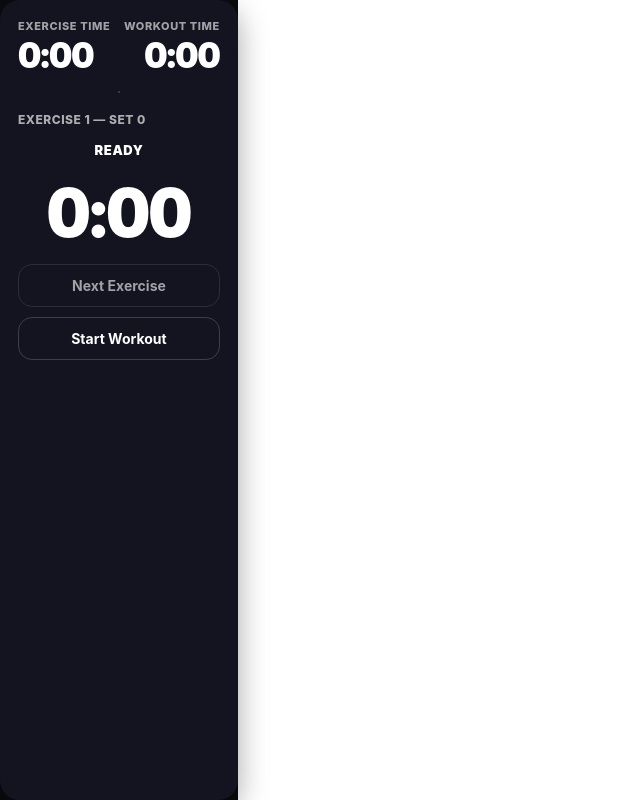
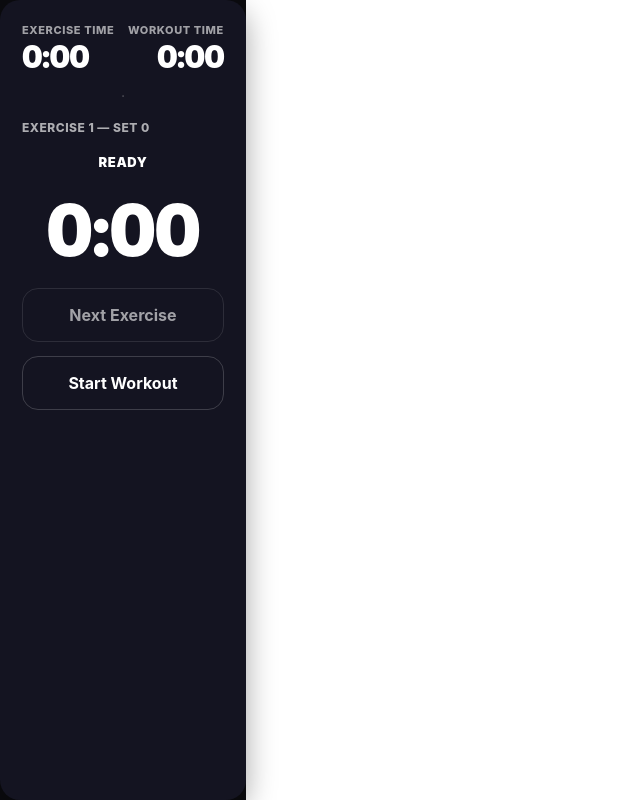
Before and after one commit to Willdofitness/workout-timer-iphone, a React (Vite) app: page / in a window 1280 px wide. Shown: the whole page, without its empty margins (0-640 px from the left). Built offline with nearby package versions, Linux system fonts and the light colour scheme.

Commit message:
Adjust styles for buttons and layout in App.tsx
Updated padding, font sizes, and border radius for various buttons and elements.

```diff
--- a/src/App.tsx
+++ b/src/App.tsx
@@ -623,10 +623,10 @@ const styles: Record<string, any> = {
     maxWidth: 420,
     background: "#141421",
     borderRadius: 20,
-    padding: 18,
+    padding: 22,
     display: "flex",
     flexDirection: "column",
-    gap: 10,
+    gap: 14,
     boxShadow: "0 10px 30px rgba(0,0,0,0.35)",
   },
   topHeader: {
@@ -648,7 +648,7 @@ const styles: Record<string, any> = {
     textTransform: "uppercase",
   },
   topValue: {
-    fontSize: 36,
+    fontSize: 32,
     fontWeight: 950,
     letterSpacing: -0.9,
     lineHeight: 1,
@@ -677,59 +677,59 @@ const styles: Record<string, any> = {
     marginBottom: 8,
   },
   phaseTimerValue: {
-    fontSize: 68,
+    fontSize: 72,
     fontWeight: 950,
     letterSpacing: -1.4,
     lineHeight: 1,
     fontVariantNumeric: "tabular-nums",
   },
   startButton: {
-    padding: 14,
-    borderRadius: 14,
+    padding: 18,
+    borderRadius: 16,
     border: "none",
     fontWeight: 800,
-    fontSize: 16,
+    fontSize: 18,
     background: "#ffffff",
     color: "#0b0b0f",
-    boxShadow: "0 6px 20px rgba(255,255,255,0.18)",
+    boxShadow: "0 8px 24px rgba(255,255,255,0.18)",
     transition: "transform 80ms ease, box-shadow 80ms ease",
     touchAction: "manipulation",
     WebkitTapHighlightColor: "transparent",
   },
   setButton: {
-    padding: 14,
-    borderRadius: 14,
+    padding: 18,
+    borderRadius: 16,
     border: "none",
     fontWeight: 800,
-    fontSize: 16,
+    fontSize: 18,
     background: "#22c55e",
     color: "white",
-    boxShadow: "0 6px 20px rgba(34,197,94,0.4)",
+    boxShadow: "0 8px 24px rgba(34,197,94,0.4)",
     transition: "transform 80ms ease, box-shadow 80ms ease",
     touchAction: "manipulation",
     WebkitTapHighlightColor: "transparent",
   },
   restButton: {
-    padding: 14,
-    borderRadius: 14,
+    padding: 18,
+    borderRadius: 16,
     border: "none",
     fontWeight: 800,
-    fontSize: 16,
+    fontSize: 18,
     background: "#ef4444",
     color: "white",
-    boxShadow: "0 6px 20px rgba(239,68,68,0.4)",
+    boxShadow: "0 8px 24px rgba(239,68,68,0.4)",
     transition: "transform 80ms ease, box-shadow 80ms ease",
     touchAction: "manipulation",
     WebkitTapHighlightColor: "transparent",
   },
   secondary: {
-    padding: 12,
-    borderRadius: 14,
+    padding: 16,
+    borderRadius: 16,
     border: "1px solid rgba(255,255,255,0.18)",
     background: "transparent",
     color: "white",
     fontWeight: 700,
-    fontSize: 14,
+    fontSize: 16,
     boxShadow: "0 0 0 rgba(0,0,0,0)",
     transition: "transform 80ms ease, box-shadow 80ms ease",
     touchAction: "manipulation",
```
